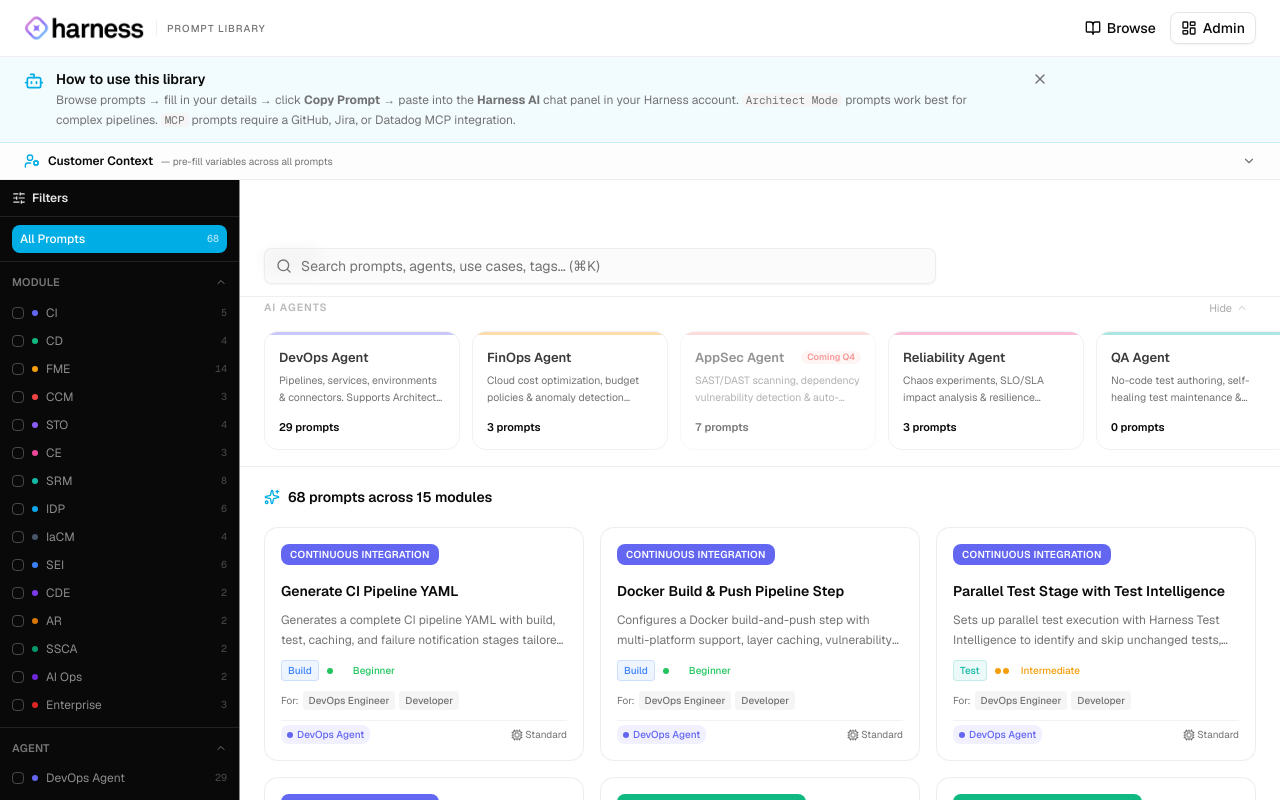
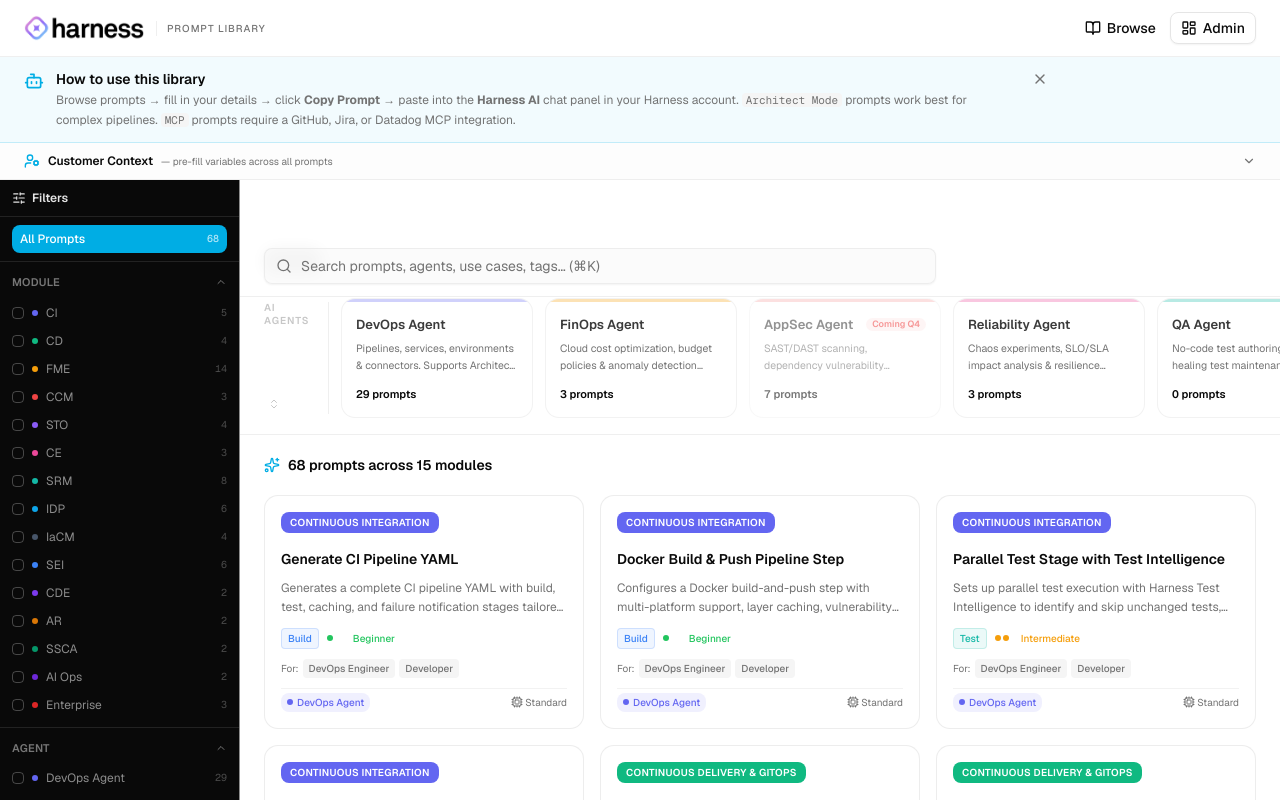
Before and after one commit to adeebvaliulla/harness-ai-prompt-library, a Next.js app: page / in a window 1280 px wide. Shown: the top 800 px of the page. Built offline with nearby package versions, Linux system fonts and the light colour scheme.

Commit message:
ui-fix-again

```diff
--- a/components/agent-showcase.tsx
+++ b/components/agent-showcase.tsx
@@ -1,7 +1,7 @@
 'use client'
 
 import { useState } from 'react'
-import { ChevronDown, ChevronUp } from 'lucide-react'
+import { ChevronsUpDown, ChevronDown } from 'lucide-react'
 import {
   AgentType, AGENT_LABELS, AGENT_COLORS, AGENT_DESCRIPTIONS,
   AGENT_AVAILABILITY, AVAILABILITY_LABELS,
@@ -19,28 +19,47 @@
 export function AgentShowcase({ agentCounts, selectedAgents, onToggle }: AgentShowcaseProps) {
   const [collapsed, setCollapsed] = useState(false)
 
+  if (collapsed) {
+    return (
+      <div className="border-b border-border/60 bg-background flex items-center px-4 md:px-6 py-2 gap-2">
+        <span className="text-[10.5px] font-semibold uppercase tracking-widest text-muted-foreground/40 select-none">
+          AI Agents
+        </span>
+        <div className="flex-1" />
+        <button
+          onClick={() => setCollapsed(false)}
+          className="flex items-center gap-1.5 rounded-md px-2.5 py-1 text-[11px] text-muted-foreground hover:text-foreground hover:bg-muted transition-all duration-150"
+        >
+          <ChevronDown className="h-3 w-3" />
+          Show
+        </button>
+      </div>
+    )
+  }
+
   return (
     <div className="border-b border-border/60 bg-background">
-      {/* ── Section header ── */}
-      <div className="flex items-center justify-between px-4 md:px-6 pt-3.5 pb-2.5">
-        <span className="text-[10.5px] font-semibold uppercase tracking-widest text-muted-foreground/50 select-none">
-          AI Agents
+      {/* ── Card row with inline label + collapse toggle ── */}
+      <div className="flex items-stretch gap-3 px-4 md:px-6 pt-4 pb-4 overflow-x-auto [&::-webkit-scrollbar]:hidden [-ms-overflow-style:none] [scrollbar-width:none]">
+
+        {/* Fixed left label — doesn't scroll with cards */}
+        <div className="shrink-0 flex flex-col justify-between py-1 pr-1 min-w-[52px]">
+          <span className="text-[10px] font-semibold uppercase tracking-widest text-muted-foreground/40 leading-tight select-none whitespace-nowrap">
+            AI<br />Agents
           </span>
           <button
-          onClick={() => setCollapsed(c => !c)}
-          className="group flex items-center gap-1 rounded-md px-2 py-1 text-[11px] text-muted-foreground/60 hover:bg-muted hover:text-foreground transition-all duration-150"
+            onClick={() => setCollapsed(true)}
+            title="Hide agent cards"
+            className="group flex items-center justify-center h-5 w-5 rounded text-muted-foreground/40 hover:text-muted-foreground hover:bg-muted transition-all duration-150"
           >
-          {collapsed ? 'Show agents' : 'Hide'}
-          {collapsed
-            ? <ChevronDown className="h-3 w-3 opacity-70 group-hover:opacity-100" />
-            : <ChevronUp className="h-3 w-3 opacity-70 group-hover:opacity-100" />
-          }
+            <ChevronsUpDown className="h-3 w-3" />
           </button>
         </div>
 
-      {/* ── Agent cards ── */}
-      {!collapsed && (
-        <div className="flex gap-3 overflow-x-auto px-4 md:px-6 pb-4 [&::-webkit-scrollbar]:hidden [-ms-overflow-style:none] [scrollbar-width:none]">
+        {/* Thin vertical divider */}
+        <div className="shrink-0 w-px bg-border/60 self-stretch my-1" />
+
+        {/* Scrollable agent cards */}
         {AGENT_IDS.map(agentId => {
           const color = AGENT_COLORS[agentId]
           const isSelected = selectedAgents.includes(agentId)
@@ -53,7 +72,7 @@
               key={agentId}
               onClick={() => onToggle(agentId)}
               className={cn(
-                  'group shrink-0 w-[196px] text-left rounded-xl border transition-all duration-200 overflow-hidden focus-visible:outline-none focus-visible:ring-2 focus-visible:ring-ring',
+                'group shrink-0 w-[192px] text-left rounded-xl border transition-all duration-200 overflow-hidden focus-visible:outline-none focus-visible:ring-2 focus-visible:ring-ring',
                 isSelected
                   ? 'shadow-md'
                   : 'border-border/50 bg-card hover:border-border/80 hover:shadow-md hover:-translate-y-0.5',
@@ -68,18 +87,16 @@
               {/* Colored top accent bar */}
               <div
                 className="h-[3px] w-full transition-opacity duration-200"
-                  style={{
-                    backgroundColor: color,
-                    opacity: isSelected ? 1 : 0.35,
-                  }}
+                style={{ backgroundColor: color, opacity: isSelected ? 1 : 0.3 }}
               />
 
               <div className="p-3.5">
                 {/* Agent name + availability badge */}
                 <div className="flex items-start justify-between gap-2 mb-1.5">
-                    <span className={cn(
-                      'text-[13px] font-semibold leading-snug',
-                      isSelected ? 'text-foreground' : 'text-foreground/80 group-hover:text-foreground'
+                  <span
+                    className={cn(
+                      'text-[13px] font-semibold leading-snug transition-colors',
+                      isSelected ? '' : 'text-foreground/80 group-hover:text-foreground'
                     )}
                     style={isSelected ? { color } : {}}
                   >
@@ -100,7 +117,7 @@
                   {AGENT_DESCRIPTIONS[agentId]}
                 </p>
 
-                  {/* Footer: prompt count + state */}
+                {/* Footer */}
                 <div className="flex items-center justify-between gap-2">
                   <span
                     className="text-[11px] font-semibold tabular-nums"
@@ -116,7 +133,7 @@
                       ✓ Active
                     </span>
                   ) : (
-                      <span className="text-[10px] text-muted-foreground/0 group-hover:text-muted-foreground/50 transition-all duration-150">
+                    <span className="text-[10px] text-transparent group-hover:text-muted-foreground/50 transition-colors duration-150">
                       Filter
                     </span>
                   )}
@@ -126,7 +143,6 @@
           )
         })}
       </div>
-      )}
     </div>
   )
 }
```
Lines whose indentation alone changed are shown as unchanged.
